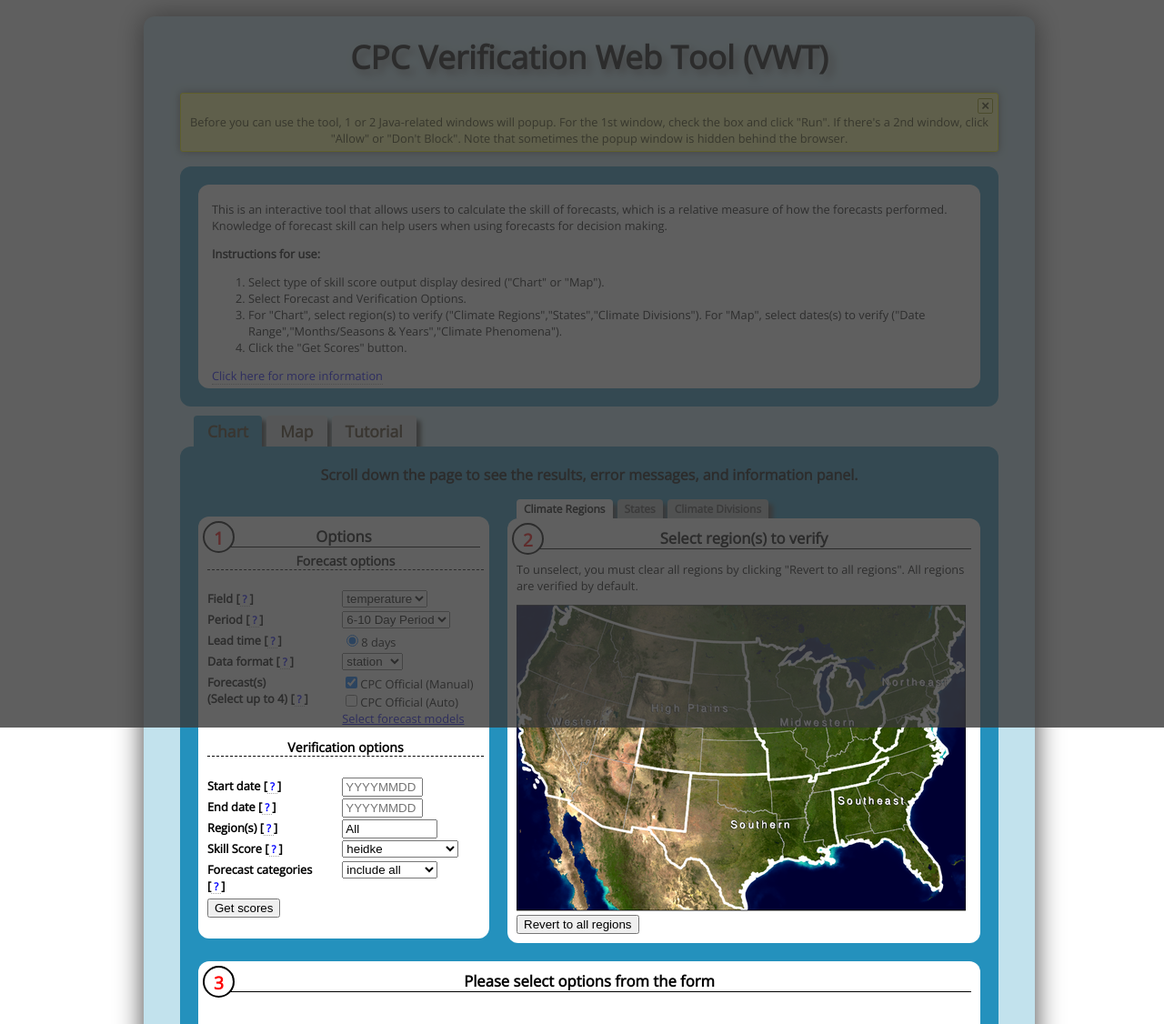
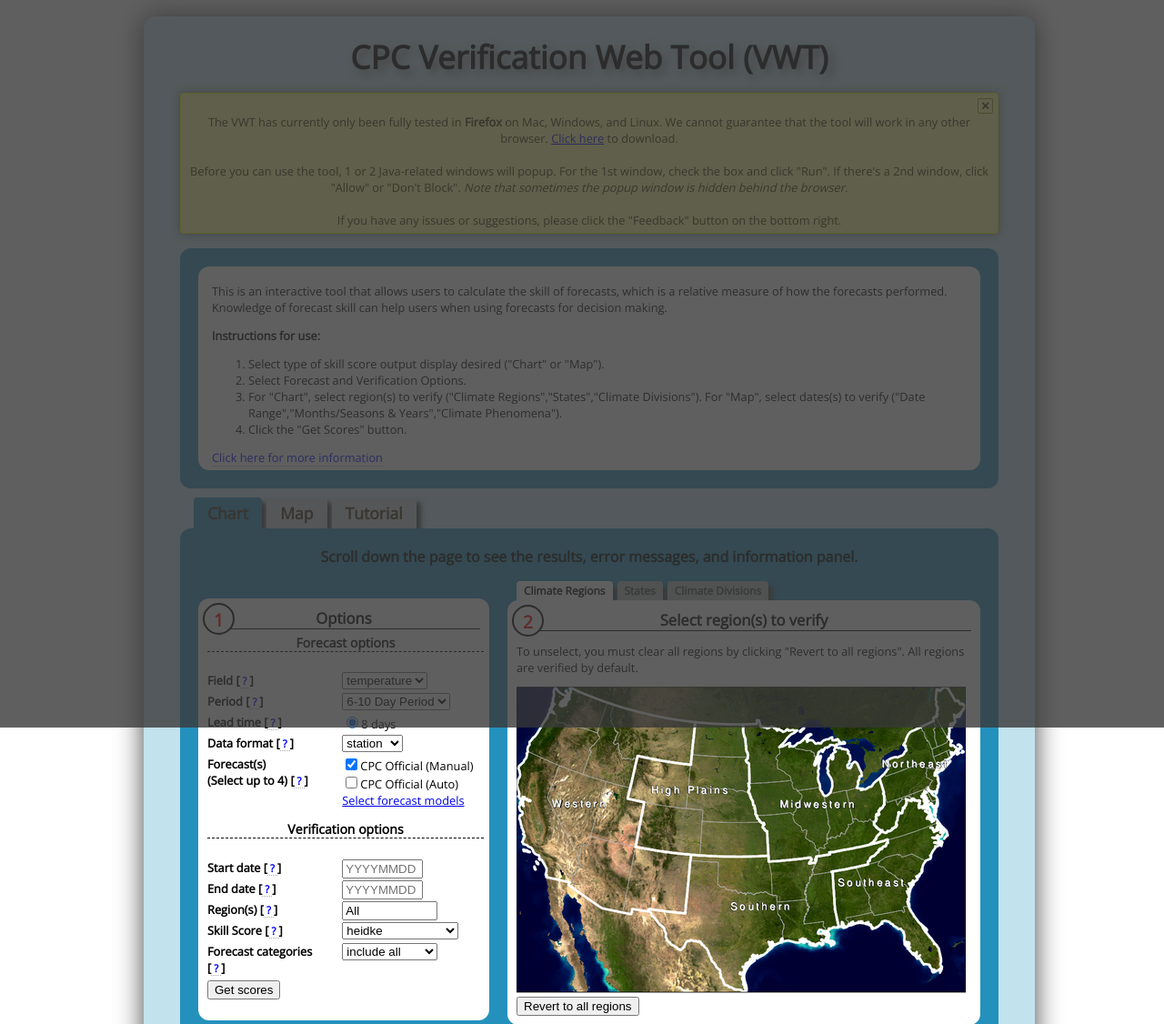
Before and after one commit to noaa-nws-cpc/verif-system, a PHP site: page /index.php in a window 1280 px wide. Shown: the top 1126 px of the page at 91% size. Run offline with PHP 8.4, Linux system fonts and the light colour scheme; data that the repository does not hold is empty; some libraries are stand-ins or nearby versions.

Commit message:
After some feedback on Verif_System:changeset:5450/, I have simplified the process by allowing the existing plugin checker to do its work and display a warning with a download link of the user does not have the Java plugin installed.
I've added a bit more information to the yellow box at the top of the page with information about Firefox, etc.

See #1444

```diff
--- a/web/index.php
+++ b/web/index.php
@@ -625,7 +625,7 @@
 		</section>
 		<!-- Message informing users how to deal with Java confirmation boxes -->
 		<p id="user_tip-Java_confirmation_boxes"></p>
-		<script>$('#user_tip-Java_confirmation_boxes').message("Before you can use the tool, 1 or 2 Java-related windows will popup. For the 1st window, check the box and click \"Run\". If there's a 2nd window, click \"Allow\" or \"Don't Block\". Note that sometimes the popup window is hidden behind the browser.",'note')</script>
+		<script>$('#user_tip-Java_confirmation_boxes').message("The VWT has currently only been fully tested in <b>Firefox</b> on Mac, Windows, and Linux. We cannot guarantee that the tool will work in any other browser. <a href=\"http://www.mozilla.org/en-US/firefox/new\" target=\"_blank\">Click here</a> to download. <br><br>Before you can use the tool, 1 or 2 Java-related windows will popup. For the 1st window, check the box and click \"Run\". If there's a 2nd window, click \"Allow\" or \"Don't Block\". <i>Note that sometimes the popup window is hidden behind the browser.</i><br><br>If you have any issues or suggestions, please click the \"Feedback\" button on the bottom right.",'note')</script>
 		<div id="overviewContainer">
 			<section id="overviewPanel" class="panel">
 				<div class="content">
```
